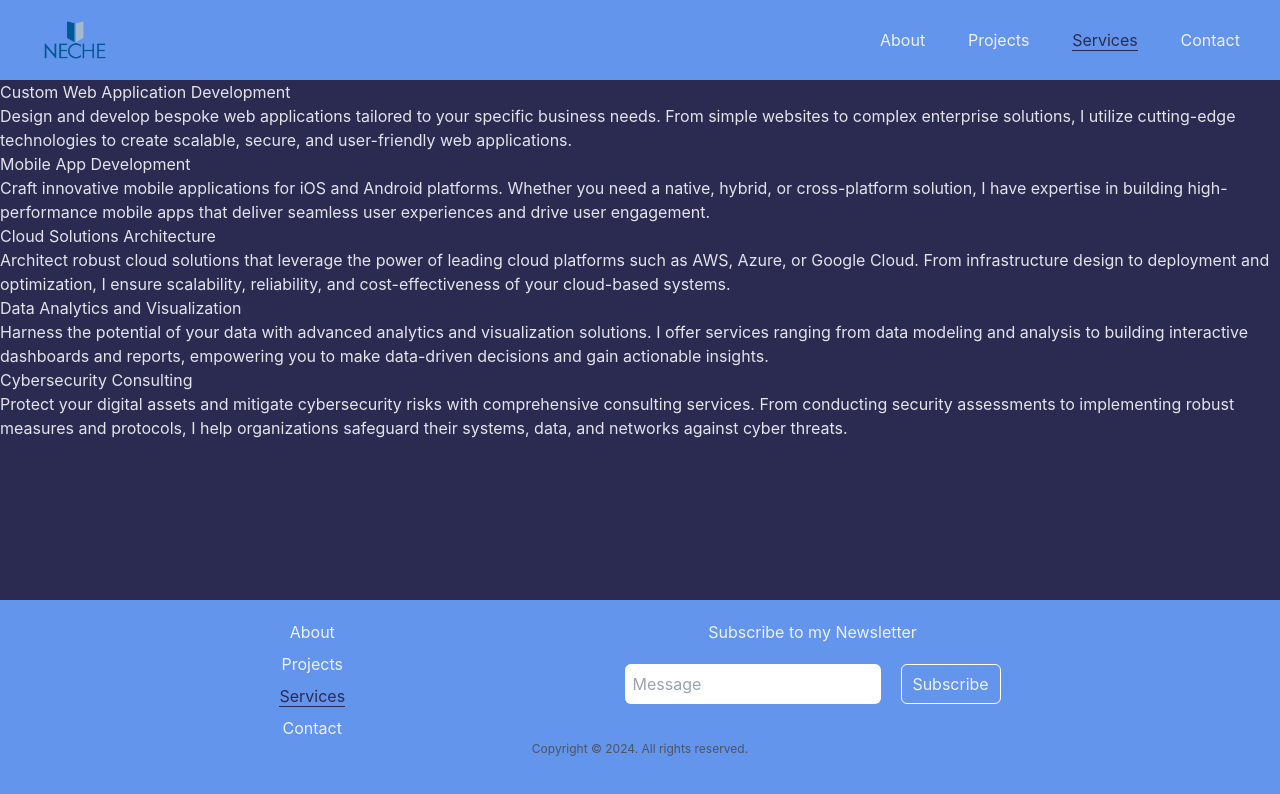
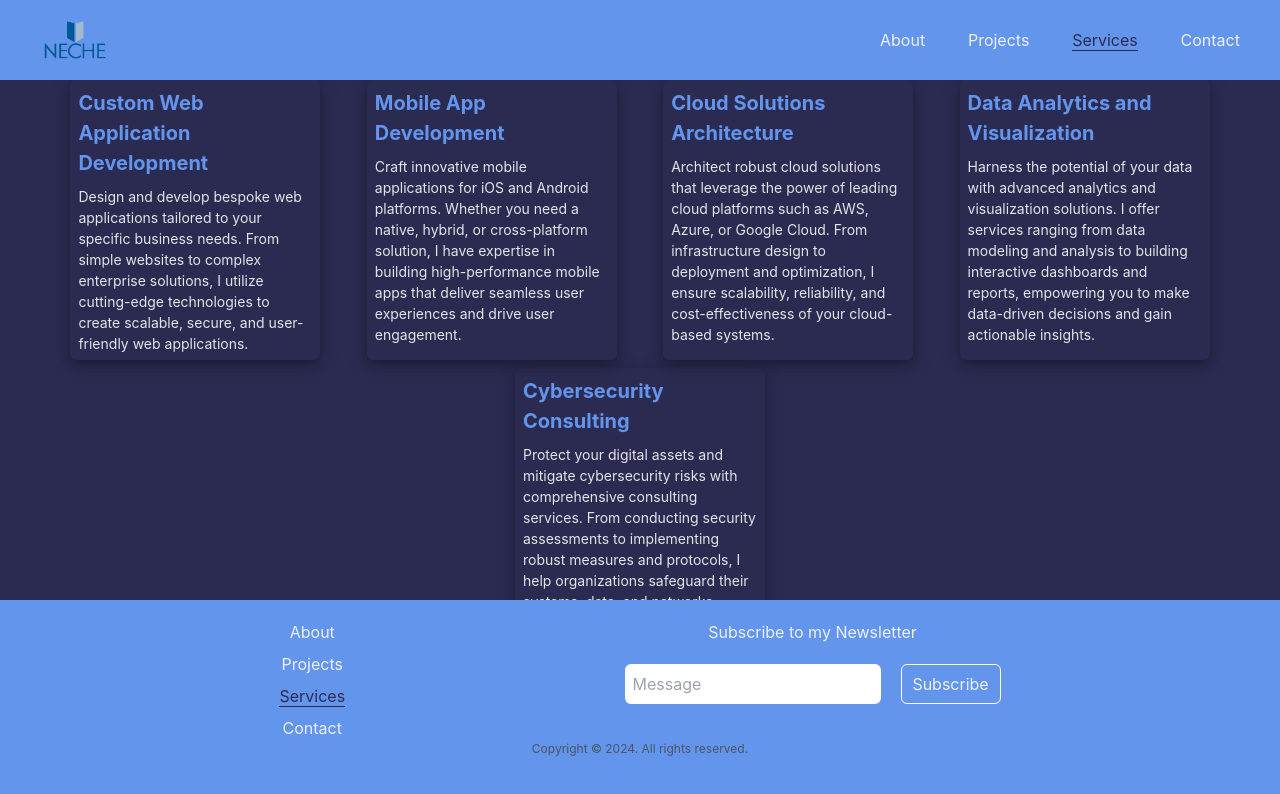
Before and after one commit to Nechenwa/comp229-react, a React (Vite) app: page /services in a window 1280 px wide. Shown: the top 794 px of the page. Built offline with nearby package versions, Linux system fonts and the light colour scheme.

Commit message:
I styled the services sections

```diff
--- a/src/components/Services.jsx
+++ b/src/components/Services.jsx
@@ -27,11 +27,11 @@ function Services() {
 
     return (
         <Layout>
-            <div className='h-[100%] bg-darkBlue'>
+            <div className='h-[100%] bg-darkBlue flex items-center justify-evenly w-full px-8 flex-wrap overflow-y-scroll gap-2'>
                 {services.map((service, index) => (
-                    <div key={index}>
-                        <h3>{service.title}</h3>
-                        <p>{service.description}</p>
+                    <div key={index} className='project-shadow-div h-[280px] w-[250px] flex flex-col items-center justify-start gap-y-2 p-2 rounded-md'>
+                        <h3 className='font-bold text-[20px] text-skyBlue'>{service.title}</h3>
+                        <p className='text-[14px]'>{service.description}</p>
                     </div>
                 ))}
             </div>
```
